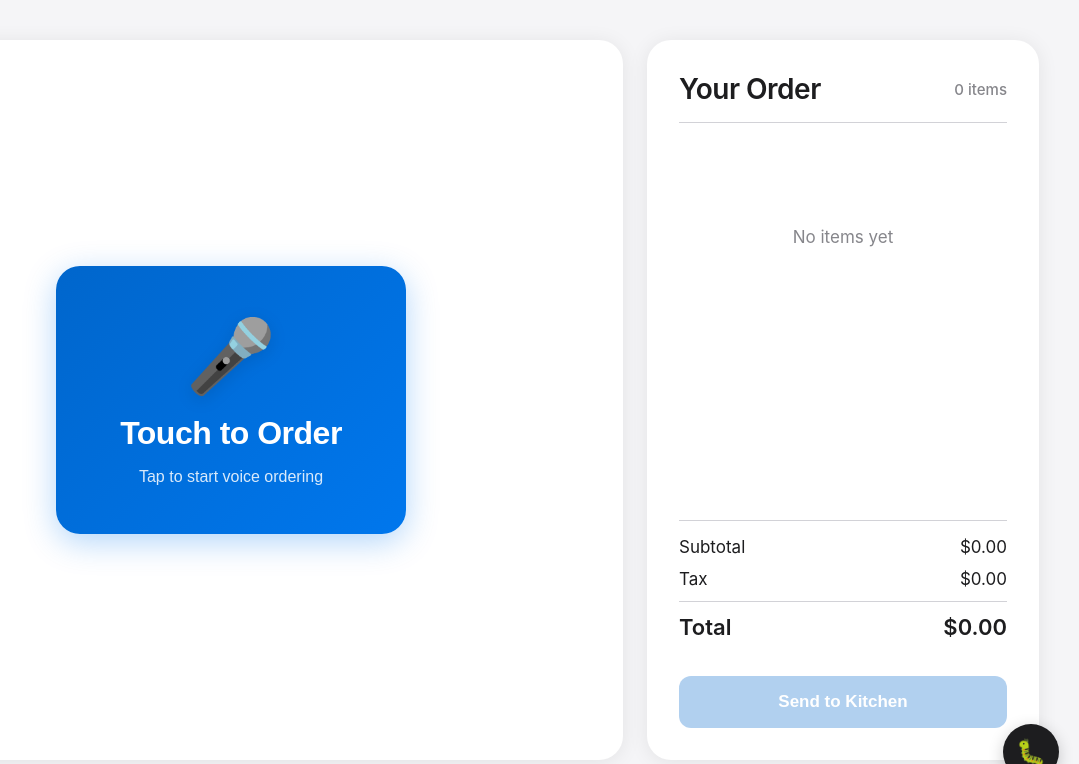
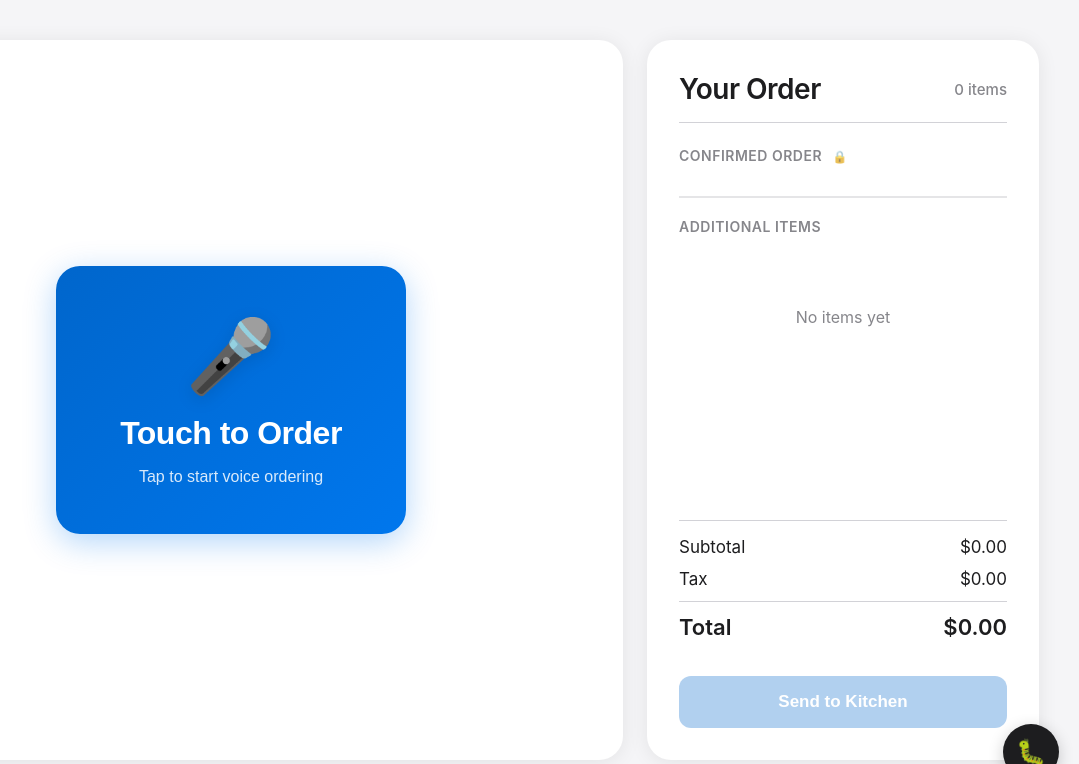
Before and after one commit to edgemoorlf/camarerai, a Flask app: page / in a window 1280 px wide. Shown: the top 764 px of the page, without its empty margins (201-1280 px from the left). Run offline with Flask 3, Linux system fonts and the light colour scheme; some libraries are stand-ins or nearby versions.

Commit message:
Implement: UI updates for session management (Phase 3)
Added UI components and styles for session management:

1. HTML Structure (templates/index.html):
   - Added confirmed-section for locked items
   - Added new-section for additional items
   - Added lock icon (🔒) for confirmed orders
   - Added manual reset button (for staff/testing)
   - Made order-panel initially hidden

2. JavaScript Updates (static/app.js):
   - Added resetSession() method
   - Added event listener for reset button
   - Confirmation dialog before reset

3. CSS Styles (static/style.css):
   - Order section headers with uppercase styling
   - Confirmed section with bottom border separator
   - Locked items: grayed out, left border, reduced opacity
   - Reset button: red, bottom-left, with hover effects
   - Button state variations for confirmed state
   - Empty state handling

Visual Design:
- Confirmed items: 60% opacity, gray background, gray border
- New items: Normal display
- Lock icon: Small, subtle
- Reset button: Red, prominent, staff-only
- Clear visual hierarchy

Changes:
- templates/index.html:40-68: Restructured order panel
- templates/index.html:104-106: Added reset button
- static/app.js:229-237: Added reset button handler
- static/app.js:707-717: Added resetSession method
- static/style.css:+110 lines: Session management styles

Co-Authored-By: Claude Opus 4.5 <noreply@anthropic.com>

```diff
--- a/static/app.js
+++ b/static/app.js
@@ -228,6 +228,12 @@ class VoiceAgent {
         // Send order button
         const sendOrderBtn = document.getElementById('send-order-btn');
         sendOrderBtn.addEventListener('click', () => this.sendOrder());
+
+        // Reset session button (for staff/testing)
+        const resetSessionBtn = document.getElementById('reset-session-btn');
+        if (resetSessionBtn) {
+            resetSessionBtn.addEventListener('click', () => this.resetSession());
+        }
 
         // Monitor for barge-in during speech
         document.addEventListener('keydown', (e) => {
@@ -670,6 +676,15 @@ class VoiceAgent {
         alert('Order sent to kitchen! (Demo only)');
     }
 
+    resetSession() {
+        console.log('[Session] Manual reset requested');
+        if (confirm('Reset session? This will clear the order and start over.')) {
+            this.socket.emit('reset_session', {
+                session_id: this.sessionId
+            });
+        }
+    }
+
     escapeHtml(text) {
         const div = document.createElement('div');
         div.textContent = text;
--- a/static/style.css
+++ b/static/style.css
@@ -526,3 +526,109 @@ body {
 .debug-content::-webkit-scrollbar-thumb:hover {
     background: #86868b;
 }
+
+/* Session Management Styles */
+
+/* Order sections for confirmed vs new items */
+.order-section {
+    margin-bottom: 20px;
+}
+
+.order-section h3 {
+    font-size: 14px;
+    font-weight: 600;
+    color: #86868b;
+    margin-bottom: 12px;
+    text-transform: uppercase;
+    letter-spacing: 0.5px;
+}
+
+.order-section.confirmed {
+    padding-bottom: 20px;
+    border-bottom: 2px solid #e5e5e7;
+}
+
+.order-section.new {
+    margin-top: 20px;
+}
+
+.lock-icon {
+    font-size: 12px;
+    margin-left: 6px;
+    opacity: 0.7;
+}
+
+/* Locked items styling */
+.order-item.locked {
+    opacity: 0.6;
+    background: #f5f5f7;
+    border-left: 3px solid #86868b;
+    padding-left: 12px;
+}
+
+.order-item.locked .item-name {
+    color: #86868b;
+}
+
+.order-item.locked .item-price {
+    color: #86868b;
+}
+
+/* Order items list */
+.order-items-list {
+    display: flex;
+    flex-direction: column;
+    gap: 8px;
+}
+
+/* Reset session button (for staff/testing) */
+.reset-session-btn {
+    position: fixed;
+    bottom: 20px;
+    left: 20px;
+    padding: 12px 24px;
+    background: #dc3545;
+    color: white;
+    border: none;
+    border-radius: 8px;
+    cursor: pointer;
+    font-size: 14px;
+    font-weight: 600;
+    z-index: 1000;
+    box-shadow: 0 4px 12px rgba(220, 53, 69, 0.3);
+    transition: all 0.2s ease;
+}
+
+.reset-session-btn:hover {
+    background: #c82333;
+    transform: translateY(-2px);
+    box-shadow: 0 6px 16px rgba(220, 53, 69, 0.4);
+}
+
+.reset-session-btn.hidden {
+    display: none;
+}
+
+/* Button state variations */
+.start-order-btn.confirmed {
+    background: linear-gradient(135deg, #667eea 0%, #764ba2 100%);
+    box-shadow: 0 8px 32px rgba(102, 126, 234, 0.3);
+}
+
+.start-order-btn.confirmed:hover {
+    transform: scale(1.05);
+    box-shadow: 0 12px 40px rgba(102, 126, 234, 0.4);
+}
+
+/* Empty state when no items */
+.order-items .empty-state {
+    text-align: center;
+    color: #86868b;
+    font-size: 16px;
+    padding: 40px 20px;
+}
+
+/* Hide empty state when sections are visible */
+.order-section:not(.hidden) ~ .empty-state {
+    display: none;
+}
--- a/templates/index.html
+++ b/templates/index.html
@@ -37,13 +37,25 @@
         </div>
 
         <!-- Order Summary Panel -->
-        <div class="order-panel">
+        <div id="order-panel" class="order-panel hidden">
             <div class="order-header">
                 <h2>Your Order</h2>
                 <div id="item-count" class="item-count">0 items</div>
             </div>
 
             <div id="order-items" class="order-items">
+                <!-- Confirmed items section (locked) -->
+                <div id="confirmed-section" class="order-section confirmed hidden">
+                    <h3>Confirmed Order <span class="lock-icon">🔒</span></h3>
+                    <div id="confirmed-items" class="order-items-list"></div>
+                </div>
+
+                <!-- New items section (being added) -->
+                <div id="new-section" class="order-section new hidden">
+                    <h3>Additional Items</h3>
+                    <div id="new-items" class="order-items-list"></div>
+                </div>
+
                 <p class="empty-state">No items yet</p>
             </div>
 
@@ -100,6 +112,9 @@
     <!-- Debug toggle button (bottom right) -->
     <button id="show-debug" class="show-debug-btn">🐛</button>
 
+    <!-- Manual reset button (bottom left, for staff/testing) -->
+    <button id="reset-session-btn" class="reset-session-btn hidden">Reset Session (Staff)</button>
+
     <script src="/static/app.js"></script>
 </body>
 </html>
```
